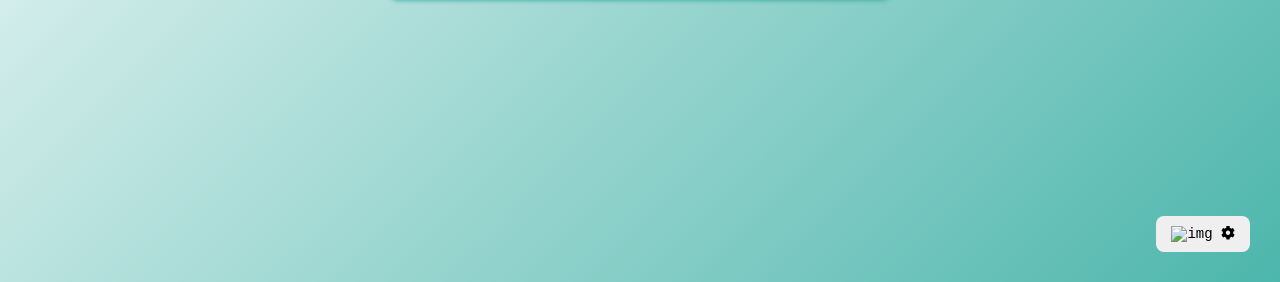
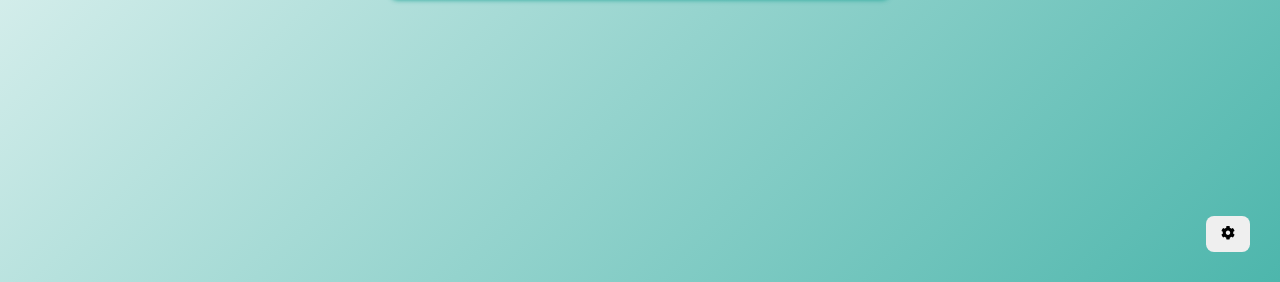
Before and after one commit to Jainakshata/typing_game, a plain HTML site: page index.html in a window 1280 px wide. Shown: the part 518-800 px from the top of the page. Drawn offline with Linux system fonts and the light colour scheme; a web font is replaced by a local one.

Commit message:
Updated html

```diff
--- a/index.html
+++ b/index.html
@@ -14,7 +14,6 @@
   </head>
   <body>
     <button id="settings-btn" class="settings-btn">
-      <img src="" alt="img">
       <i class="fas fa-cog"></i>
     </button>
     <div class="settings" id="settings">
```
